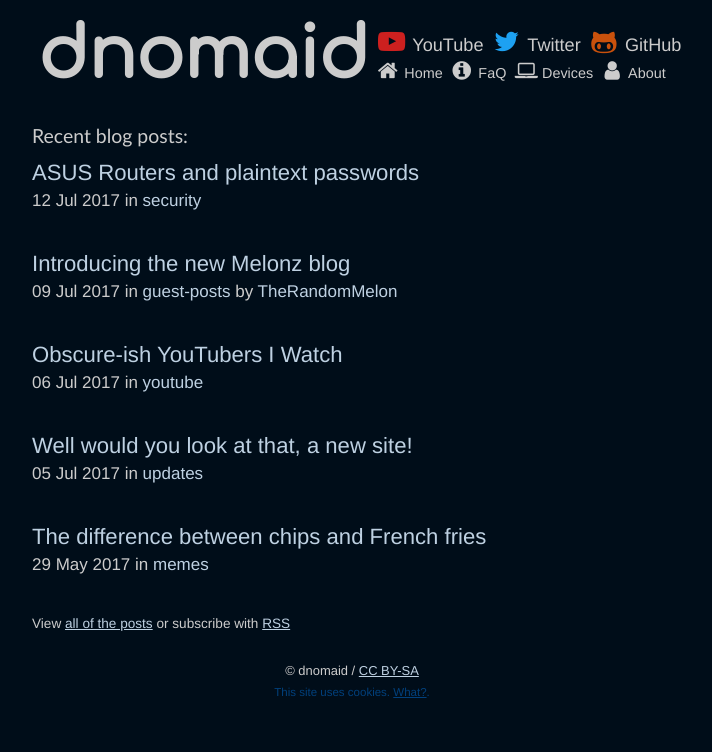
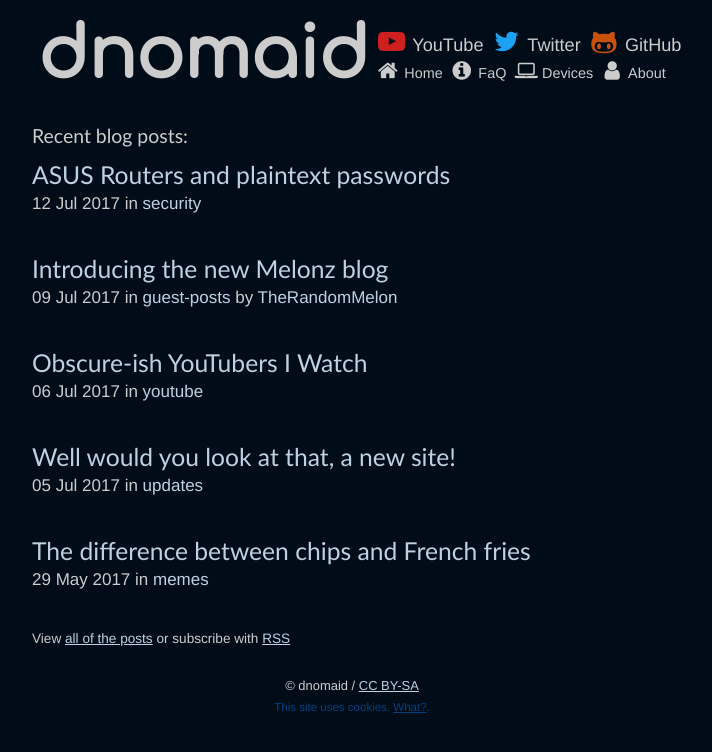
Before and after one commit to tomfishemoji/tomfishemoji.github.io, a Jekyll site: the page built from index.html, in a window 1280 px wide. Shown: the top 752 px of the page, without its empty margins (288-1000 px from the left). Built offline with Jekyll 4.4.1, drawn with Linux system fonts in a browser that asks for light colours.

Commit message:
brea-- I mean fix the fonts for the links on the homepage

```diff
--- a/css/core.scss
+++ b/css/core.scss
@@ -82,7 +82,8 @@ li {
 li a.title {
   display: inline-block;
   margin-bottom: 5px;
-  font-size: 1.3em;
+  font-size: 1.45em;
+  font-family: $fn-head;
 }
 
 li a {
```
